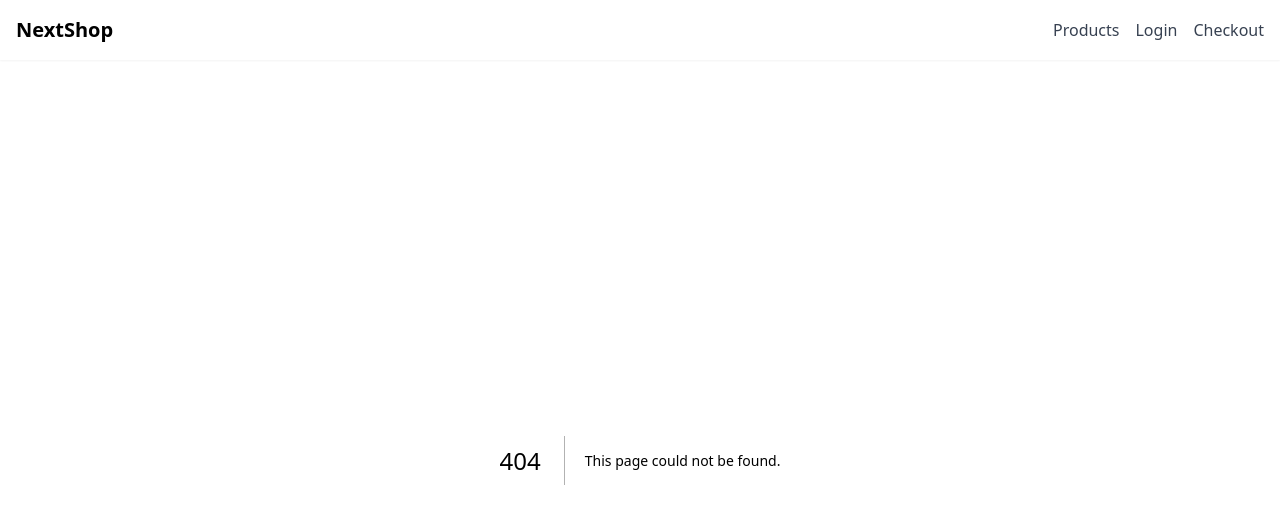
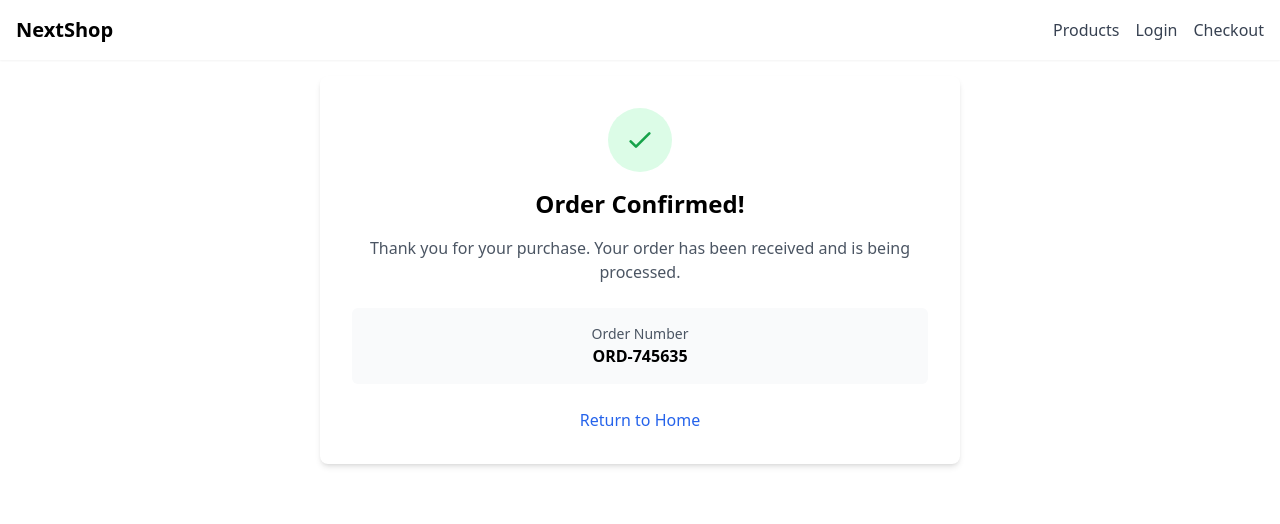
Before and after one commit to jignesh88/nextjs-blazemeter-poc, a Next.js app: page /order-confirmation in a window 1280 px wide. Before the commit this address had no page. Shown: the top 524 px of the page. Built offline with nearby package versions, Linux system fonts and the light colour scheme.

Commit message:
Add order confirmation page

```diff
--- /dev/null
+++ b/pages/order-confirmation.tsx
@@ -0,0 +1,29 @@
+import Link from 'next/link';
+
+export default function OrderConfirmation() {
+  const orderNumber = `ORD-${Math.floor(Math.random() * 1000000)}`;
+
+  return (
+    <div className="container mx-auto p-4 max-w-2xl text-center">
+      <div className="bg-white p-8 rounded-lg shadow-md">
+        <div className="w-16 h-16 bg-green-100 flex items-center justify-center rounded-full mx-auto mb-4">
+          <svg className="w-8 h-8 text-green-600" fill="none" stroke="currentColor" viewBox="0 0 24 24" xmlns="http://www.w3.org/2000/svg">
+            <path strokeLinecap="round" strokeLinejoin="round" strokeWidth="2" d="M5 13l4 4L19 7"></path>
+          </svg>
+        </div>
+
+        <h1 className="text-2xl font-bold mb-4">Order Confirmed!</h1>
+        <p className="text-gray-600 mb-6">Thank you for your purchase. Your order has been received and is being processed.</p>
+
+        <div className="bg-gray-50 p-4 rounded-md mb-6">
+          <p className="text-sm text-gray-600">Order Number</p>
+          <p className="font-semibold">{orderNumber}</p>
+        </div>
+
+        <Link href="/" className="text-blue-600 hover:underline">
+          Return to Home
+        </Link>
+      </div>
+    </div>
+  );
+}
```
